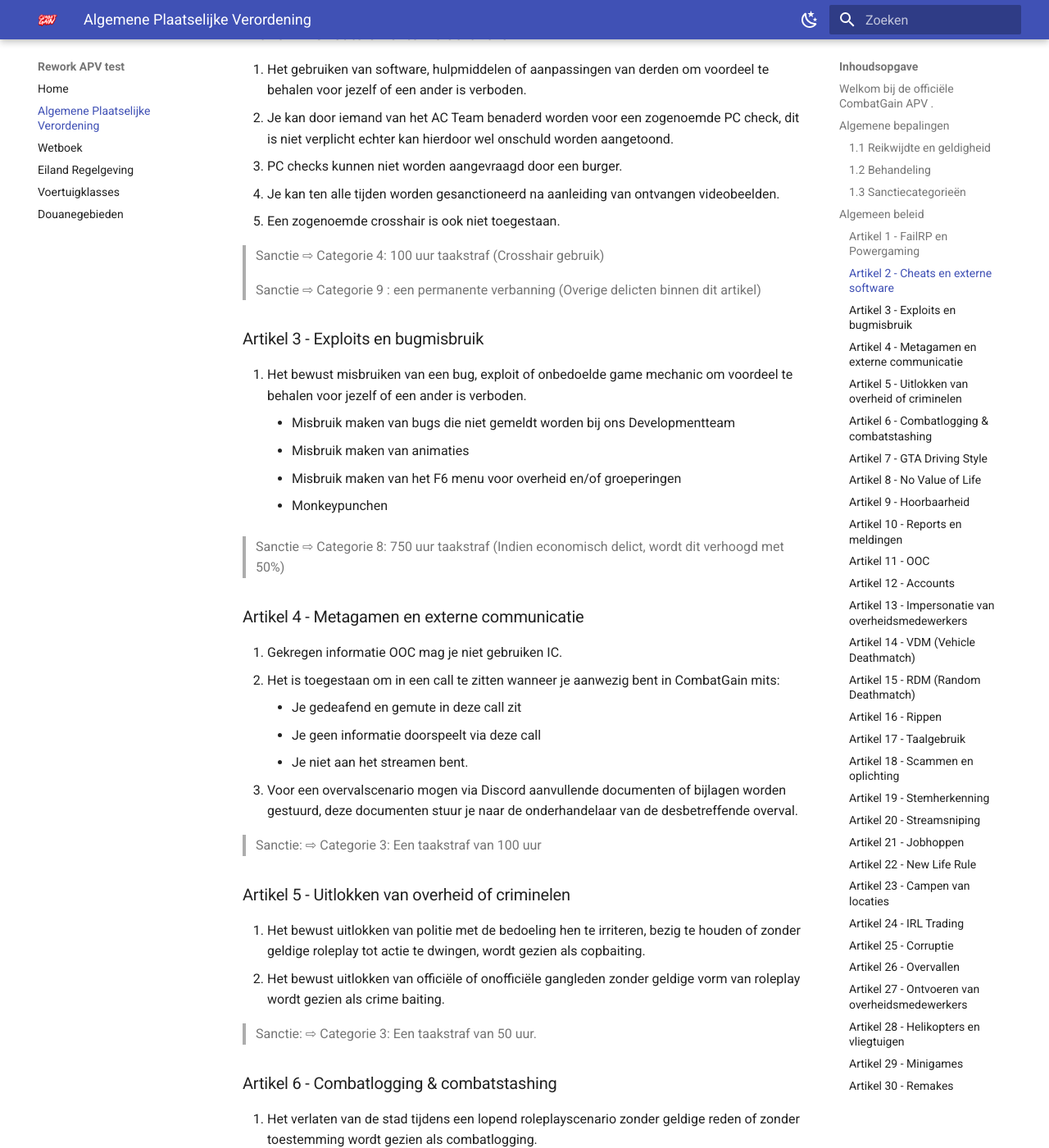
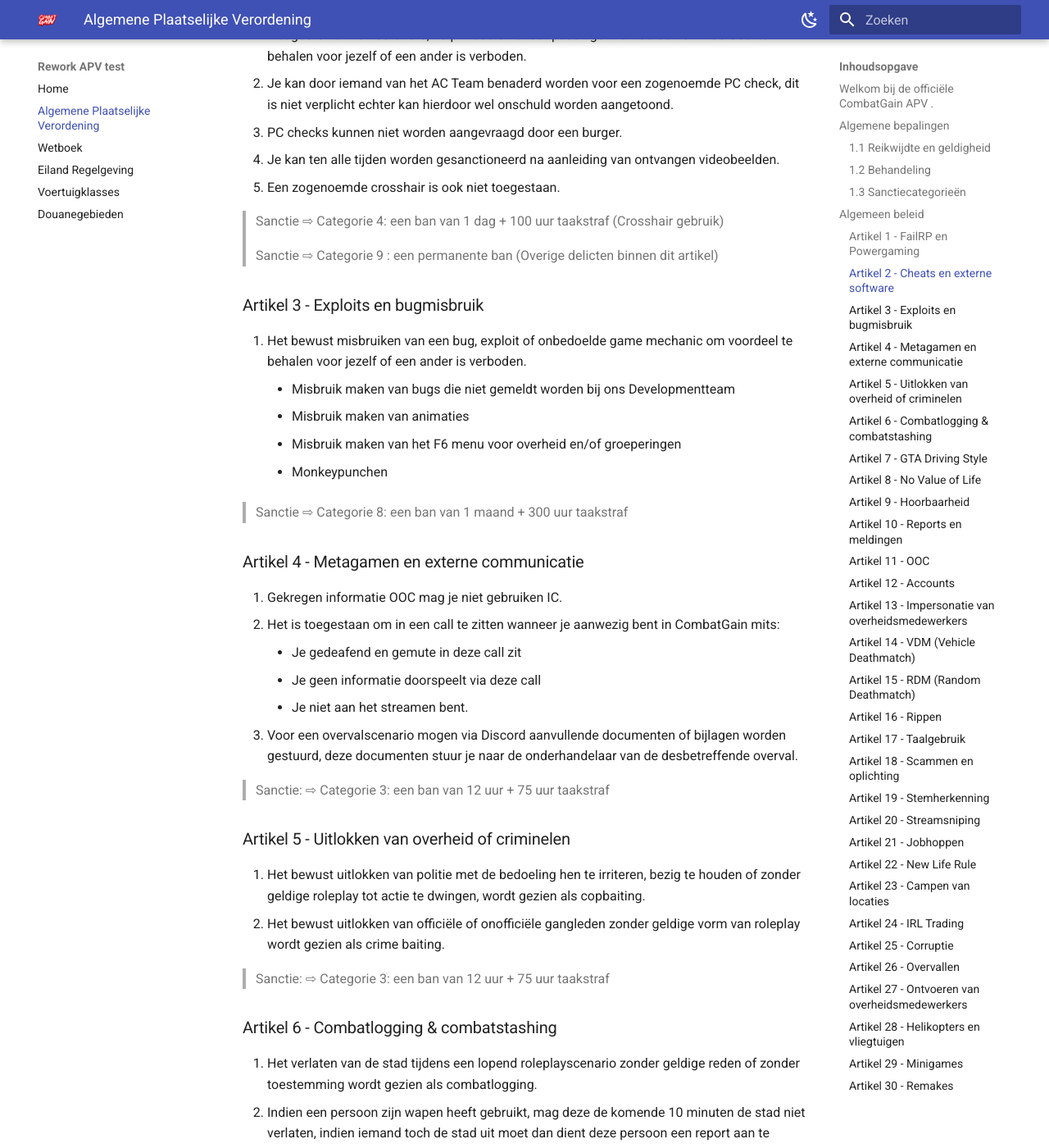
Before and after one commit to Sungerbob1/APVcg, an MkDocs documentation site: the page built from docs/apv.md, in a window 1280 px wide and 1400 px high, scrolled down 2574 px. Shown: the whole window at 82% size. Built offline with MkDocs 1.6.1 and Material for MkDocs 9.7.7, drawn with Linux system fonts in a browser that asks for light colours; comment, search, counter and statistics services are not loaded; some of the changed text lies outside the part shown.

Commit message:
dddddddddd

```diff
--- a/docs/apv.md
+++ b/docs/apv.md
@@ -26,14 +26,14 @@
 ### 1.3 Sanctiecategorieën
 
 1. De straffen zijn verdeeld in de volgende categorieën.
-    * Categorie 1: 50 uur taakstraf
-    * Categorie 2: 100 uur taakstraf
-    * Categorie 3: 250 uur taakstraf
-    * Categorie 4: 400 uur taakstraf
+    * Categorie 1: een waarschuwing
+    * Categorie 2: een ban van 2 uur + 10 uur taakstraf
+    * Categorie 3: een ban van 12 uur + 75 uur taakstraf
+    * Categorie 4: een ban van 1 dag + 100 uur taakstraf
     * Categorie 5: een ban 2 dagen + 150 uur taakstraf
     * Categorie 6: een ban 1 week + 175 uur taakstraf
     * Categorie 7: een ban 2 weken + 200 uur taakstraf
-    * Categorie 8: 1000 uur taakstraf
+    * Categorie 8: een ban van 1 maand + 300 uur taakstraf
     * Categorie 9: een permanente ban
     * Categorie 10: een account wipe
     * Categorie 11: een permanente ban & discord ban
@@ -60,7 +60,7 @@
 10. Het is niet toegestaan om de Z-spier te gebruiken om te checken waar een andere speler verstopt zit.
 11. Het is verboden om meth te produceren in/onder gebouwen, tunnels of op treinsporen. Over het algemeen mag er dus niet worden gekookt op locaties waar de rode rook niet zichtbaar is.
 
-> Sanctie ⇨ 50 uur taakstraf
+> Sanctie ⇨ Boete van €70.000 + 30 uur taakstraf
 
 ### Artikel 2 - Cheats en externe software
 1. Het gebruiken van software, hulpmiddelen of aanpassingen van derden om voordeel te behalen voor jezelf of een ander is verboden.
@@ -69,9 +69,9 @@
 4. Je kan ten alle tijden worden gesanctioneerd na aanleiding van ontvangen videobeelden.
 5. Een zogenoemde crosshair is ook niet toegestaan.
 
-> Sanctie ⇨ Categorie 4: 100 uur taakstraf (Crosshair gebruik)
+> Sanctie ⇨ Categorie 4: een ban van 1 dag + 100 uur taakstraf (Crosshair gebruik)
 
-> Sanctie ⇨ Categorie 9 : een permanente verbanning (Overige delicten binnen dit artikel)
+> Sanctie ⇨ Categorie 9 : een permanente ban (Overige delicten binnen dit artikel)
 
 
 ### Artikel 3 - Exploits en bugmisbruik
@@ -81,7 +81,7 @@
     * Misbruik maken van het F6 menu voor overheid en/of groeperingen
     * Monkeypunchen
 
-> Sanctie ⇨ Categorie 8: 750 uur taakstraf (Indien economisch delict, wordt dit verhoogd met 50%)
+> Sanctie ⇨ Categorie 8: een ban van 1 maand + 300 uur taakstraf
 
 ### Artikel 4 - Metagamen en externe communicatie
 1. Gekregen informatie OOC mag je niet gebruiken IC.
@@ -91,13 +91,13 @@
     * Je niet aan het streamen bent.
 3. Voor een overvalscenario mogen via Discord aanvullende documenten of bijlagen worden gestuurd, deze documenten stuur je naar de onderhandelaar van de desbetreffende overval.
 
-> Sanctie: ⇨ Categorie 3: Een taakstraf van 100 uur
+> Sanctie: ⇨ Categorie 3: een ban van 12 uur + 75 uur taakstraf
 
 ### Artikel 5 - Uitlokken van overheid of criminelen
 1. Het bewust uitlokken van politie met de bedoeling hen te irriteren, bezig te houden of zonder geldige roleplay tot actie te dwingen, wordt gezien als copbaiting.
 2. Het bewust uitlokken van officiële of onofficiële gangleden zonder geldige vorm van roleplay wordt gezien als crime baiting.
 
-> Sanctie: ⇨ Categorie 3: Een taakstraf van 50 uur.
+> Sanctie: ⇨ Categorie 3: een ban van 12 uur + 75 uur taakstraf
 
 ### Artikel 6 - Combatlogging & combatstashing
 1. Het verlaten van de stad tijdens een lopend roleplayscenario zonder geldige reden of zonder toestemming wordt gezien als combatlogging.
@@ -109,8 +109,9 @@
 7. Indien je als overheidsmedewerker criminele items hebt afgenomen dien je 5 minuten te wachten voordat je het HB in mag rijden.
 8. Indien jij bijvoorbeeld een wapen in een dashboard stopt en je auto op slot zet, valt dit ook onder combatstashen.
 
-> Sanctie: ⇨ Categorie 4: Een taakstraf van 250 uur
-
+> Sanctie: ⇨ Categorie 4: een ban van 1 dag + 100 uur taakstraf + inventory wordt gecleared (Combatlogging)
+>
+> Sanctie: ⇨ Categorie 4: een ban van 1 dag + 100 uur taakstraf + items worden ingenomen (Combatstashing)
 
 
 ### Artikel 7 - GTA Driving Style
@@ -124,7 +125,7 @@
 5. Politieagenten die in een SIV-voertuig rijden, zijn bevoegd om pits uit te voeren met een maximale snelheid van 120 km/h.
 LET OP: <b>Pitten is geen beuken</b>
 
-> Sanctie: ⇨ Een taakstraf van 50 uur
+> Sanctie: ⇨ Categorie 1: een waarschuwing
 
 ### Artikel 8 - No Value of Life
 Als karakter in CombatGain is het verplicht om waarde te hechten aan het leven. Er wordt van je verwacht dat je realistisch handelt op levensbedreigende situaties, enkele voorbeelden hiervan zijn:
@@ -151,7 +152,7 @@
 4. Het is alleen toegestaan je stem te verlagen; het verhogen van je stem is niet toegestaan.
 5. Het misbruiken van je microfoon is niet toegestaan, denk aan ear-rapen, blazen, schreeuwen, muziek door je microfoon draaien, storende soundpads.
 
-> Sanctie ⇨ Een taakstraf van 50 uur.
+> Sanctie ⇨ Categorie 1 : Een waarschuwing
 
 ### Artikel 10 - Reports en meldingen
 1. Het is niet toegestaan om overmatig reports of tickets aan te maken;
```
Also changed, not shown: other parts of docs/apv.md (+2 -2 lines).
